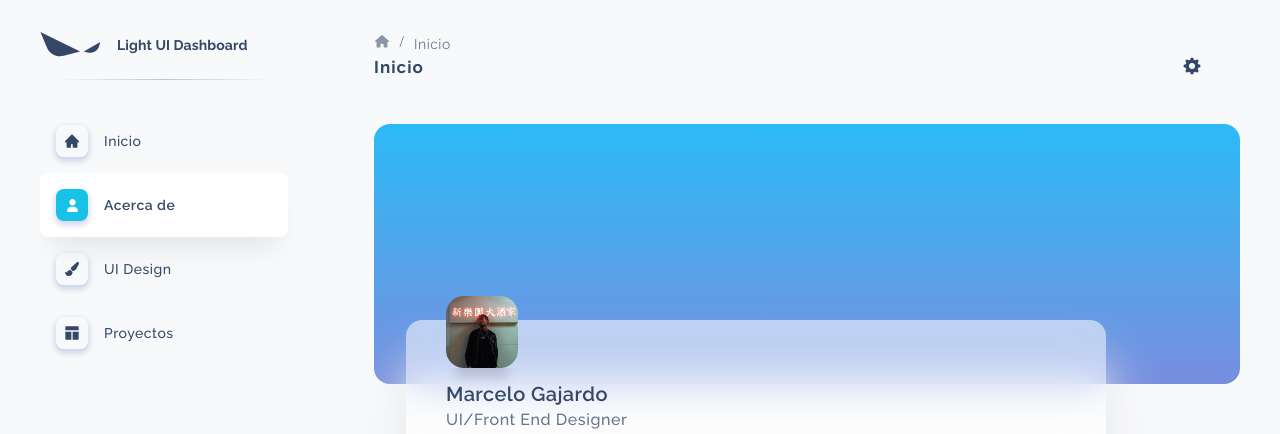
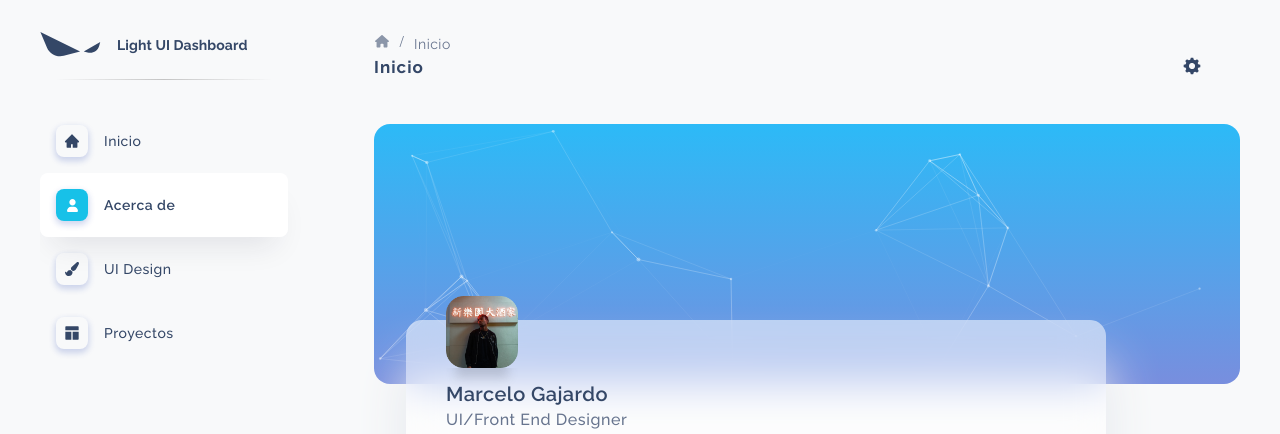
Before and after one commit to ceign/flat-dashboard, a React (Create React App) app: page /acerca-de in a window 1280 px wide. Shown: the top 434 px of the page. Built offline with nearby package versions, Linux system fonts and the light colour scheme.

Commit message:
Particlesjs added

```diff
--- a/package.json
+++ b/package.json
@@ -13,6 +13,8 @@
     "react-leaflet": "^4.2.1",
     "react-router-dom": "^6.7.0",
     "react-scripts": "5.0.1",
+    "react-tsparticles": "^2.9.3",
+    "tsparticles": "^2.9.3",
     "web-vitals": "^2.1.4"
   },
   "scripts": {
--- a/src/Components/AboutHeader.css
+++ b/src/Components/AboutHeader.css
@@ -9,6 +9,7 @@
   height: 100%;
   background-image: linear-gradient(to top, rgba(36, 72, 204, 0.605) 0%, #2cbaf7 100%);
   border-radius: 16px;
+  user-select: none;
 }
 
 .about__header .about__header__profile {
@@ -107,6 +108,11 @@
     height: 130px;
     margin: 0 32px 0;
   }
+
+  #tsparticles {
+    height: 100%
+  }
+
 }
 
 @media only screen and (min-width: 1600px) {
--- a/src/Components/AboutHeader.js
+++ b/src/Components/AboutHeader.js
@@ -1,11 +1,16 @@
 import React from "react";
 import "../Components/AboutHeader.css";
 import avatarImage from "../Assets/Images/avatar.png";
+import ParticlesBg from "./Particles";
 
 const AboutHeader = () => {
   return (
     <div className="about__header">
-      <div className="about__header__background"></div>
+      <div className="about__header__background">
+        <>
+          <ParticlesBg />
+        </>
+      </div>
       <div className="about__header__profile">
         <div className="about__header__avatar">
           <figure>
--- /dev/null
+++ b/src/Components/Particles.js
@@ -0,0 +1,127 @@
+import React from "react";
+import { useCallback } from "react";
+import Particles from "react-tsparticles";
+import { loadFull } from "tsparticles";
+import "../Components/AboutHeader.css";
+
+const ParticlesBg = () => {
+  const particlesInit = useCallback(async (engine) => {
+    console.log(engine);
+    // you can initiate the tsParticles instance (engine) here, adding custom shapes or presets
+    // this loads the tsparticles package bundle, it's the easiest method for getting everything ready
+    // starting from v2 you can add only the features you need reducing the bundle size
+    await loadFull(engine);
+  }, []);
+
+  const particlesLoaded = useCallback(async (container) => {
+    await console.log(container);
+  }, []);
+
+  return (
+    <Particles
+      id="tsparticles"
+      init={particlesInit}
+      loaded={particlesLoaded}
+      options={{
+        fullScreen: {
+          enable: false,
+        },
+        background: {
+          // color: {
+          //   value: "#000000",
+          //   opacity: 0.1,
+          // },
+        },
+        fpsLimit: 120,
+        interactivity: {
+          detectsOn: "window",
+          events: {
+            onClick: {
+              enable: true,
+              mode: "push",
+            },
+            onHover: {
+              enable: true,
+              mode: "repulse",
+            },
+            resize: true,
+          },
+          modes: {
+            bubble: {
+              distance: 300,
+              duration: 2,
+              opacity: 0.8,
+              size: 40,
+              speed: 1,
+            },
+            grab: {
+              distance: 300,
+              links: {
+                opacity: 1,
+              },
+            },
+            push: {
+              quantity: 4,
+            },
+            remove: {
+              quantity: 2,
+            },
+            repulse: {
+              distance: 120,
+              duration: 0.4,
+            },
+          },
+        },
+        particles: {
+          color: {
+            value: "#ffffff",
+          },
+          links: {
+            color: "#ffffff",
+            distance: 160,
+            enable: true,
+            opacity: 0.3,
+            width: 1,
+          },
+          collisions: {
+            enable: true,
+          },
+          move: {
+            direction: "none",
+            enable: true,
+            outModes: {
+              default: "bounce",
+            },
+            random: false,
+            speed: 1,
+            straight: false,
+          },
+          number: {
+            density: {
+              enable: true,
+              area: 1000,
+            },
+            maxParticles: 110,
+            limit: 110,
+            value: 200,
+          },
+          opacity: {
+            value: 0.4,
+          },
+          shape: {
+            type: "circle",
+          },
+          size: {
+            value: {
+              min: 1,
+              max: 2,
+            },
+          },
+        },
+        detectRetina: true,
+      }}
+    />
+  );
+};
+
+export default ParticlesBg;
```
Also changed, not shown: 1 other file (tests, documents, lock files or other folders).
